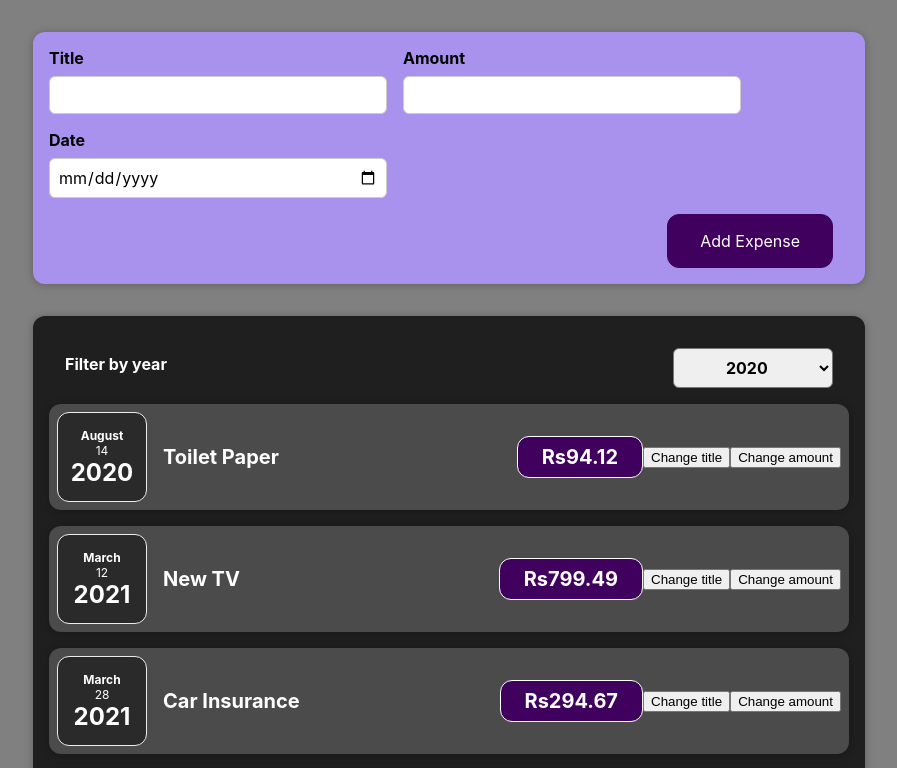
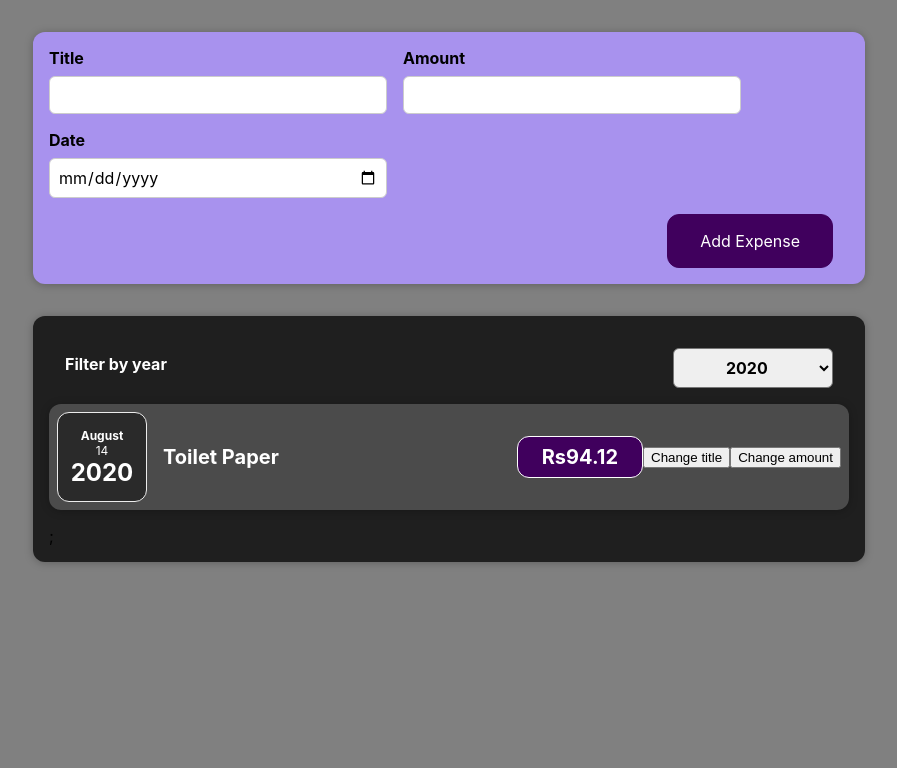
Before and after one commit to Shivamgit11/React01, a React (Create React App) app in the folder my-app/: page / in a window 1280 px wide. Shown: the top 768 px of the page, without its empty margins (191-1088 px from the left). Built offline with nearby package versions, Linux system fonts and the light colour scheme.

Commit message:
making filter active

```diff
--- a/my-app/src/components/Expensesss/Expenses.js
+++ b/my-app/src/components/Expensesss/Expenses.js
@@ -10,10 +10,15 @@ const  Expenses = (props) => {
   const filterChangeHandler = selectedYear => {
     setFiteredYear(selectedYear);
   }
+
+  const FilterdExpenses = props.items.filter(expense => {
+    return expense.date.getFullYear().toString()===filteredYear;
+  })
+
   return (
     <Card className="expenses">
       <ExpensesFilter selected={filteredYear} onChangeFilter={filterChangeHandler} />
-      {props.items.map((expense) => (
+      {FilterdExpenses.map((expense) => (
         <ExpenseItem
         key={expense.id}
         title={expense.title}
```
